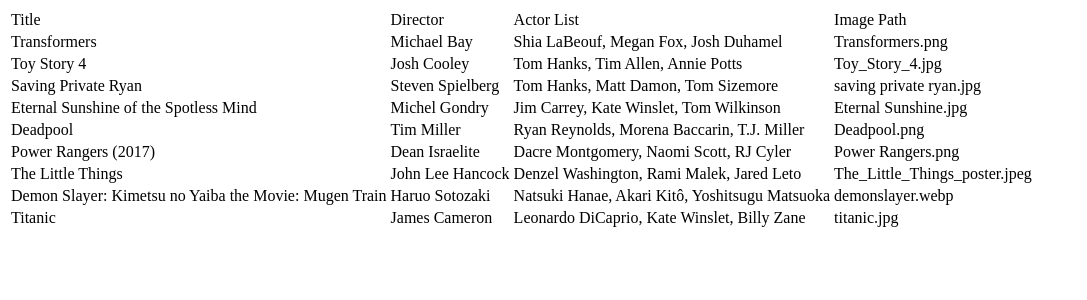
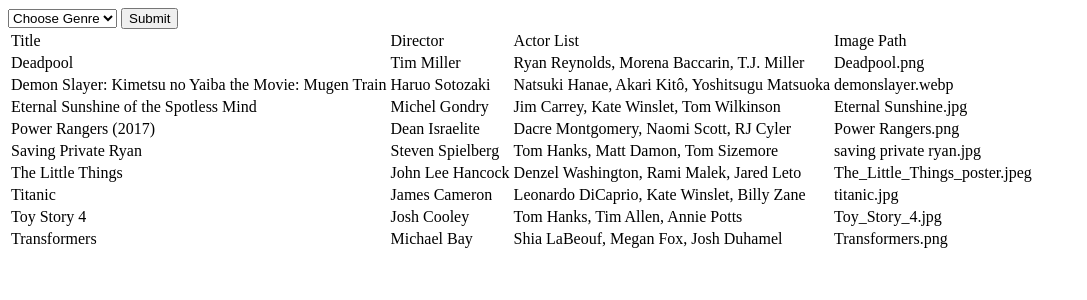
Before and after one commit to YMerrick/PowerRangers, a Flask app: page / in a window 1280 px wide. Shown: the top 300 px of the page, without its empty margins (0-1087 px from the left). Run offline with Flask 2, Linux system fonts and the light colour scheme; data comes from the database, SQL or seed files in the repository.

Commit message:
Created a dropdown menu to select movies by genre

```diff
--- a/app/models.py
+++ b/app/models.py
@@ -39,7 +39,7 @@ class Models():
 
     #Gets the movie record from the db and filters by the genre it is
     def getMovieFromGenre(self,genre = None):
-        genreQuery = self.db.session.query(self.MoviesTable).select_from(self.MoviesTable).join(self.MovieGenreTable).join(self.GenreTable)
+        genreQuery = self.db.session.query(self.MoviesTable).select_from(self.MoviesTable).join(self.MovieGenreTable).join(self.GenreTable).order_by(self.MoviesTable.title.asc())
         if genre == None:
             return genreQuery.all()
         else:
@@ -49,7 +49,7 @@ class Models():
         return self.db.session.query(self.MoviesTable).filter_by(title = title).first_or_404()
 
     def getGenres(self):
-        return self.db.session.query(self.GenreTable.genreDesc).all()
+        return self.db.session.query(self.GenreTable.genreDesc).order_by(self.GenreTable.genreDesc.asc()).all()
 
     def getBookingTable(self):
         return self.db.session.query(self.BookingTable).all()
@@ -80,6 +80,6 @@ class Models():
         self.db.session.commit()
         return 0
 
-    def getTitle(self):
-        title = self.db.session.query(self.MoviesTable).filter_by(title="Demon Slayer: Kimetsu no Yaiba the Movie: Mugen Train")
+    def getTitle(self, title = "Demon Slayer: Kimetsu no Yaiba the Movie: Mugen Train"):
+        title = self.db.session.query(self.MoviesTable).filter_by(title=title)
         return title.one().title
--- a/app/templates/movieList.html
+++ b/app/templates/movieList.html
@@ -1,6 +1,15 @@
 <!doctype html>
 <html>
     <body>
+        <form action = "http://localhost:5000/movieDetails" method = "GET">
+            <select name = "genre">
+                <option value = "None">Choose Genre</option>
+                {% for genre in genres %}
+                <option value={{genre.genreDesc}}>{{genre.genreDesc}}</option>
+                {% endfor %}
+            </select>
+            <input type="submit" value = "Submit"/>
+         </form>
         <table>
             <thead>
                 <td>Title</td>
--- a/app/views.py
+++ b/app/views.py
@@ -47,9 +47,11 @@ def mainPage():
 def movieDetails():
     movieGenres = dbmodel.getGenres()
     genre = request.args.get('genre')
+    if genre == "None":
+        genre = None
     movies = dbmodel.getMovieFromGenre(genre)
-    return render_template('Movie Details.html',
-                           title = 'Movie Details',movies = movies, genres = movieGenres)
+    return render_template('movieList.html',
+                           title = 'Movie Details',all_movies = movies, genres = movieGenres)
 
 @app.route('/ticket')
 def ticket():
```
